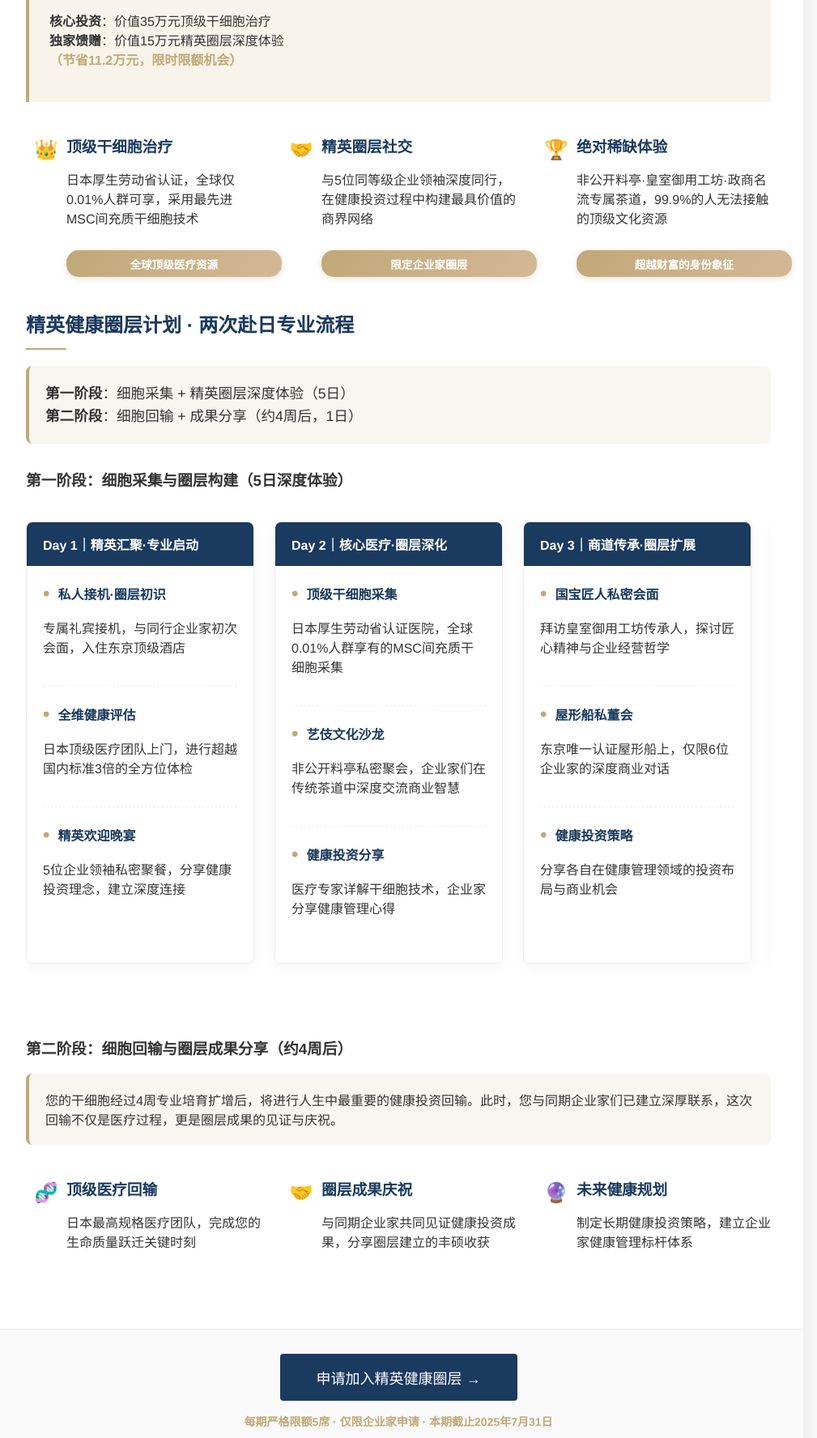
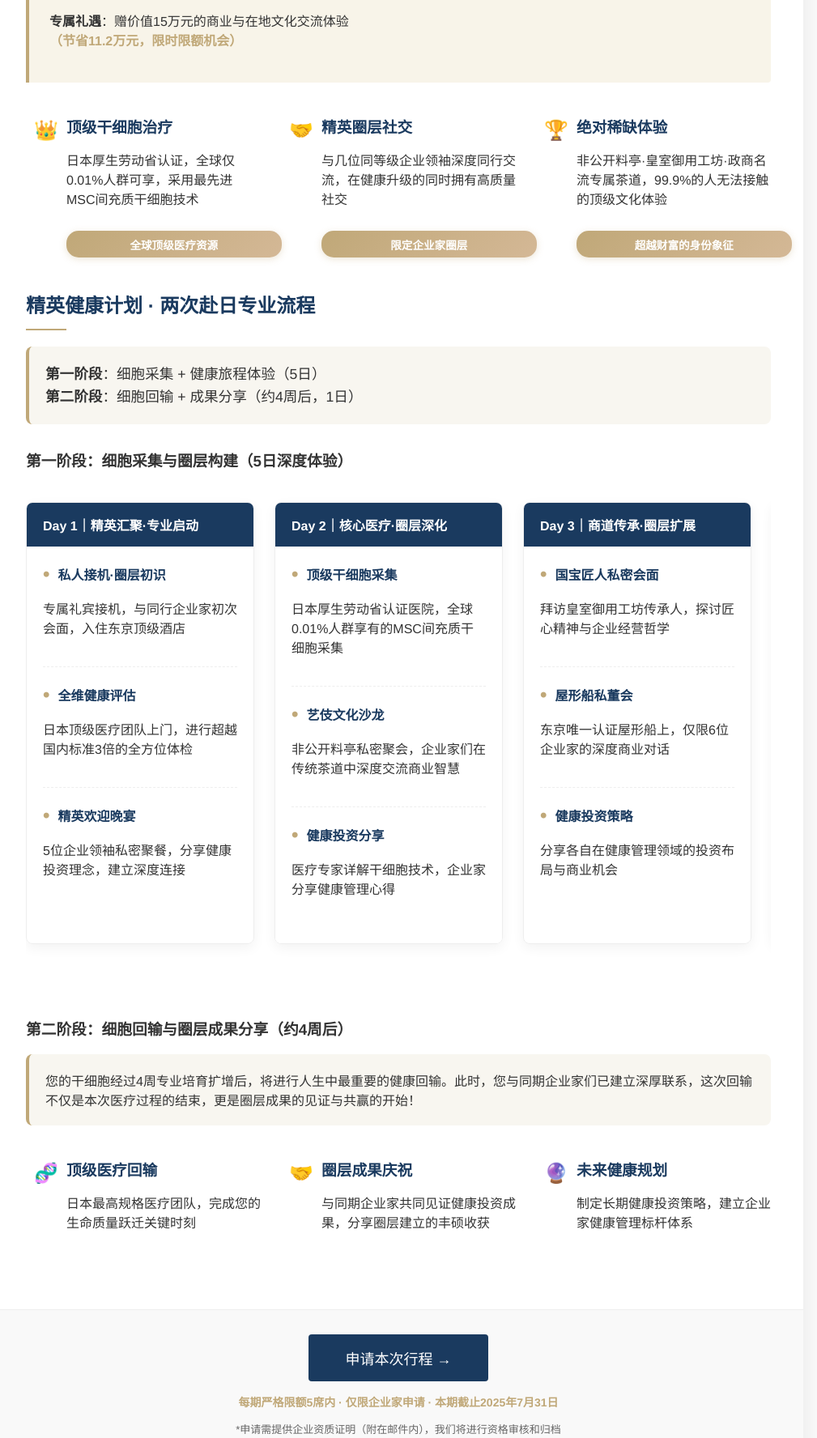
Before and after one commit to ronalzhang/wascell, a website: page index.html in a window 1280 px wide. Shown: the part 604-2380 px from the top of the page at 81% size, without its empty margins (148-1157 px from the left). Drawn offline with Linux system fonts and the light colour scheme.

Commit message:
更新: 2025-07-15 03:17:49

```diff
--- a/index.html
+++ b/index.html
@@ -347,8 +347,8 @@
         </div>
 
         <div class="content">
-            <h2>精英健康圈层的顶级投资</h2>
-            <p>真正的财富，是时间与健康的复利。专为中国顶级企业家精心打造的健康投资方案，不仅让您获得世界最前沿的干细胞治疗，更重要的是，您将与5位同等级企业领袖共同开启这段健康之旅，在专业医疗与深度文化体验中，构建最具价值的商界精英网络。</p>
+            <h2>精英健康圈的顶级投资</h2>
+            <p>真正的财富，是时间与健康的复利。专为中国顶级企业家精心打造的健康投资方案，不仅让您获得世界最前沿的干细胞治疗，更重要的是，您将与几位同等级企业领袖共同开启这段健康之旅，在专业医疗与深度文化体验中，构建最具价值的社交圈。</p>
 
             <div class="highlight-box">
                 <div style="font-size: 18px; margin-bottom: 10px;">精英健康投资方案 · 限额5席</div>
@@ -356,7 +356,7 @@
                     <span class="original-price">总价值¥500,000</span>
                     早鸟专享 ¥388,000
                 </div>
-                <p><strong>核心投资</strong>：价值35万元顶级干细胞治疗<br><strong>独家馈赠</strong>：价值15万元精英圈层深度体验<br><span style="color: var(--gold); font-weight: bold;">（节省11.2万元，限时限额机会）</span></p>
+                <p><strong>专属礼遇</strong>：赠价值15万元的商业与在地文化交流体验<br><span style="color: var(--gold); font-weight: bold;">（节省11.2万元，限时限额机会）</span></p>
             </div>
 
             <div class="benefits-grid">
@@ -372,7 +372,7 @@
                     <div class="icon">🤝</div>
                     <div class="benefit-text">
                         <h3>精英圈层社交</h3>
-                        <p>与5位同等级企业领袖深度同行，在健康投资过程中构建最具价值的商界网络</p>
+                        <p>与几位同等级企业领袖深度同行交流，在健康升级的同时拥有高质量社交</p>
                         <div class="benefit-highlight">限定企业家圈层</div>
                     </div>
                 </div>
@@ -380,15 +380,15 @@
                     <div class="icon">🏆</div>
                     <div class="benefit-text">
                         <h3>绝对稀缺体验</h3>
-                        <p>非公开料亭·皇室御用工坊·政商名流专属茶道，99.9%的人无法接触的顶级文化资源</p>
+                        <p>非公开料亭·皇室御用工坊·政商名流专属茶道，99.9%的人无法接触的顶级文化体验</p>
                         <div class="benefit-highlight">超越财富的身份象征</div>
                     </div>
                 </div>
             </div>
 
-            <h2>精英健康圈层计划 · 两次赴日专业流程</h2>
+            <h2>精英健康计划 · 两次赴日专业流程</h2>
             <div style="background: #f8f6f0; padding: 20px; border-radius: 8px; margin-bottom: 30px; border-left: 4px solid var(--gold);">
-                <p style="margin: 0; font-size: 1.1rem; line-height: 1.6;"><strong>第一阶段</strong>：细胞采集 + 精英圈层深度体验（5日）<br><strong>第二阶段</strong>：细胞回输 + 成果分享（约4周后，1日）</p>
+                <p style="margin: 0; font-size: 1.1rem; line-height: 1.6;"><strong>第一阶段</strong>：细胞采集 + 健康旅程体验（5日）<br><strong>第二阶段</strong>：细胞回输 + 成果分享（约4周后，1日）</p>
             </div>
             <h3>第一阶段：细胞采集与圈层构建（5日深度体验）</h3>
             <div class="itinerary">
@@ -477,14 +477,14 @@
                         </div>
                         <div class="experience">
                             <h4>优雅告别</h4>
-                            <p>专属礼宾送机，携带珍贵的健康投资与圈层网络回国</p>
+                            <p>专属礼宾送机，携带珍贵的健康理念与共同美好的回忆返程</p>
                         </div>
                     </div>
                 </div>
             </div>
 
             <h3 style="margin-top: 50px;">第二阶段：细胞回输与圈层成果分享（约4周后）</h3>
-            <p style="background: #f8f6f0; padding: 20px; border-radius: 8px; border-left: 4px solid var(--gold);">您的干细胞经过4周专业培育扩增后，将进行人生中最重要的健康投资回输。此时，您与同期企业家们已建立深厚联系，这次回输不仅是医疗过程，更是圈层成果的见证与庆祝。</p>
+            <p style="background: #f8f6f0; padding: 20px; border-radius: 8px; border-left: 4px solid var(--gold);">您的干细胞经过4周专业培育扩增后，将进行人生中最重要的健康回输。此时，您与同期企业家们已建立深厚联系，这次回输不仅是本次医疗过程的结束，更是圈层成果的见证与共赢的开始！</p>
             <div class="benefits-grid">
                 <div class="benefit-card">
                     <div class="icon">🧬</div>
@@ -511,9 +511,9 @@
         </div>
 
         <div class="cta-container">
-            <button class="cta-button">申请加入精英健康圈层 &rarr;</button>
-            <p style="margin-top: 15px; font-size: 14px; color: var(--gold); font-weight: bold;">每期严格限额5席 · 仅限企业家申请 · 本期截止2025年7月31日</p>
-            <p style="margin-top: 10px; font-size: 13px; color: #666;">*申请需提供企业资质证明，我们将进行资格审核</p>
+            <a href="mailto:wascell_cs@163.com" class="cta-button" style="display: inline-block; text-decoration: none;">申请本次行程 &rarr;</a>
+            <p style="margin-top: 15px; font-size: 14px; color: var(--gold); font-weight: bold;">每期严格限额5席内 · 仅限企业家申请 · 本期截止2025年7月31日</p>
+            <p style="margin-top: 10px; font-size: 13px; color: #666;">*申请需提供企业资质证明（附在邮件内），我们将进行资格审核和归档</p>
         </div>
     </div>
     <!-- 场所探幽 -->
```
